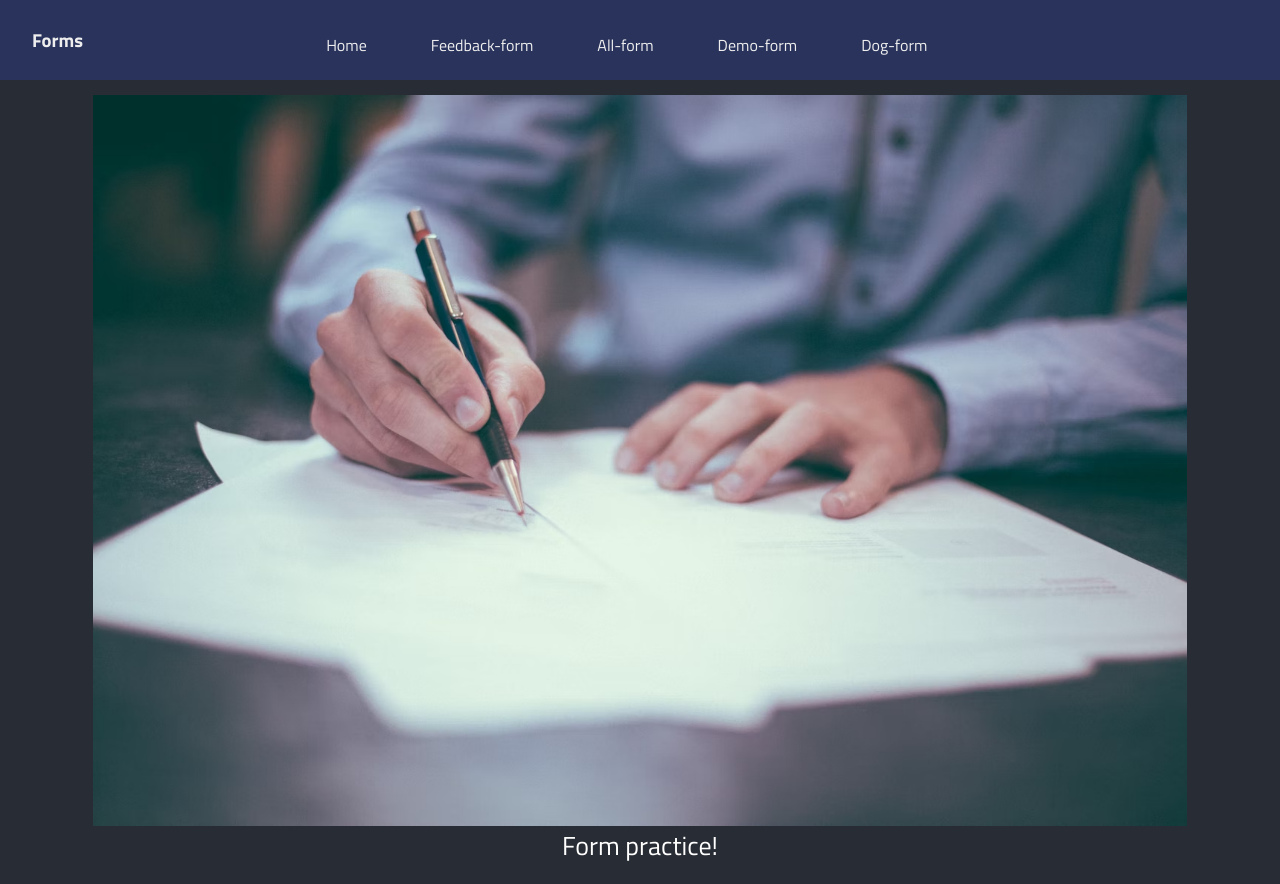
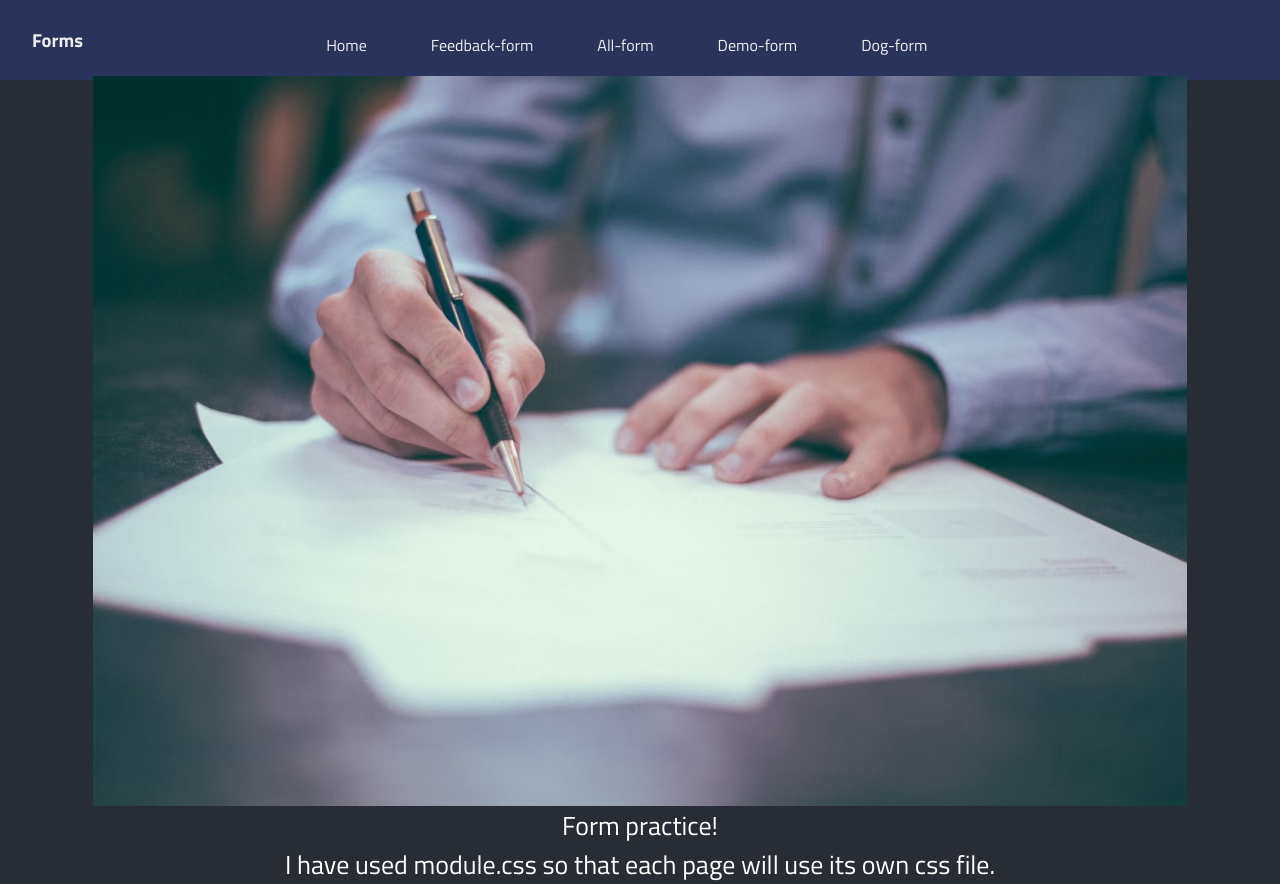
Before and after one commit to eleanor-tosh/form-practice, a React (Create React App) app: page / in a window 1280 px wide. Built offline with nearby package versions, Linux system fonts and the light colour scheme.

Commit message:
note added to home page

```diff
--- a/src/pages/Home.jsx
+++ b/src/pages/Home.jsx
@@ -11,6 +11,9 @@ function Home() {
           className="home-form"
         />
         <p>Form practice!</p>
+        <p>
+          I have used module.css so that each page will use its own css file.
+        </p>
       </header>
     </div>
   )
```
